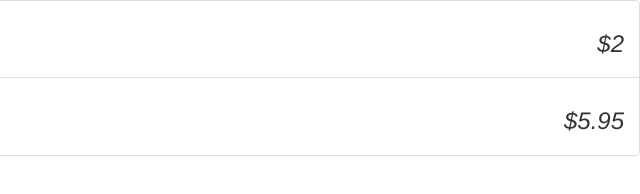
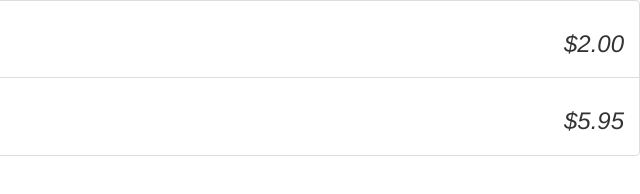
Before and after one commit to martinezcoder/angular_codeschool, a plain HTML site: page index.html in a window 1280 px wide. Shown: the full height of the page, 640-1280 px from the left. Drawn offline with Linux system fonts and the light colour scheme.

Commit message:
currency format shows $ char and two decimals

```diff
--- a/index.html
+++ b/index.html
@@ -8,7 +8,7 @@
       <li class="list-group-item" ng-repeat="product in store.products">
         <h3>
         {{product.name}}
-        <em class="pull-right">${{product.price}}</em>
+        <em class="pull-right">{{product.price | currency}}</em>
       </li>
     </ul>
     <script type="text/javascript" src="angular.min.js"></script>
```
